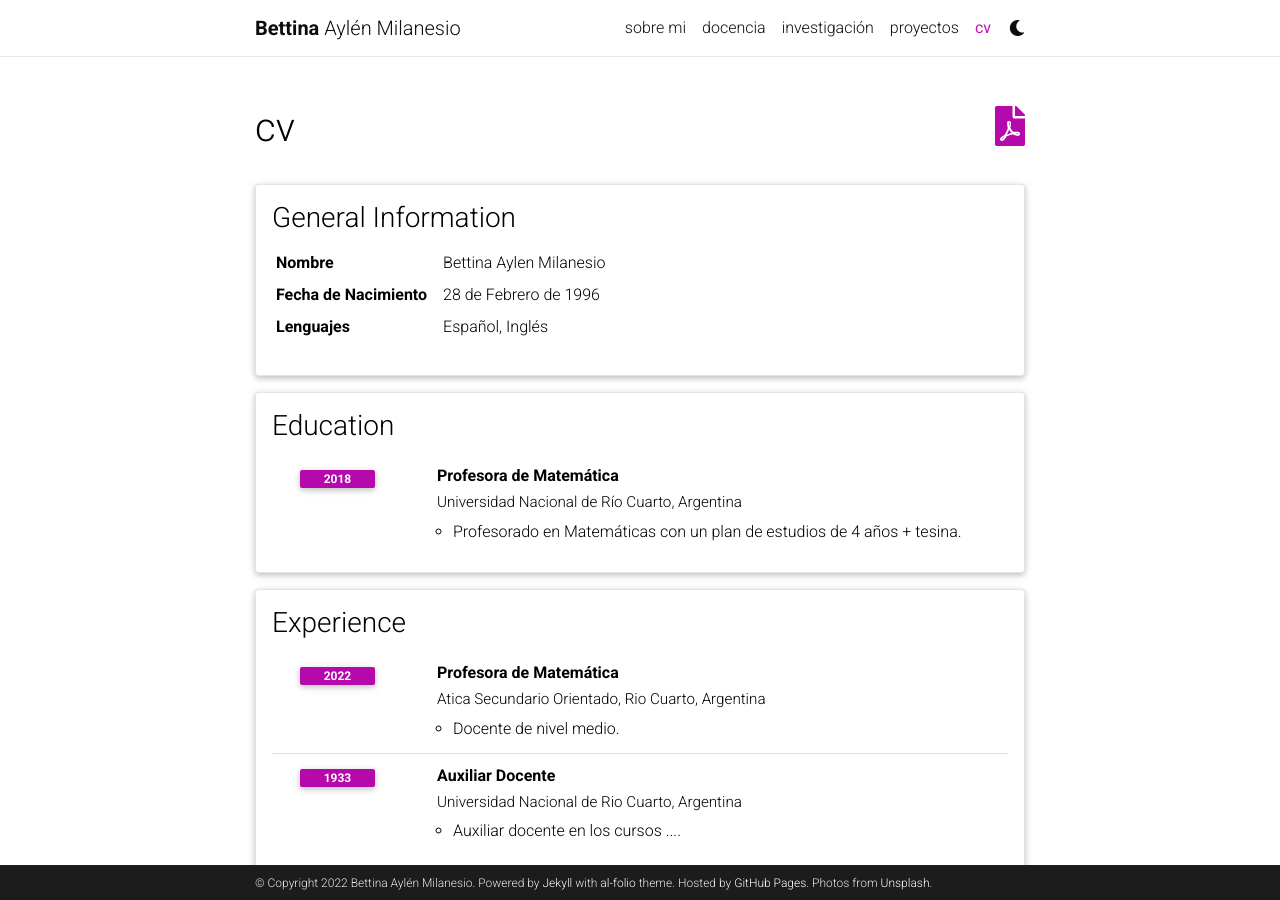
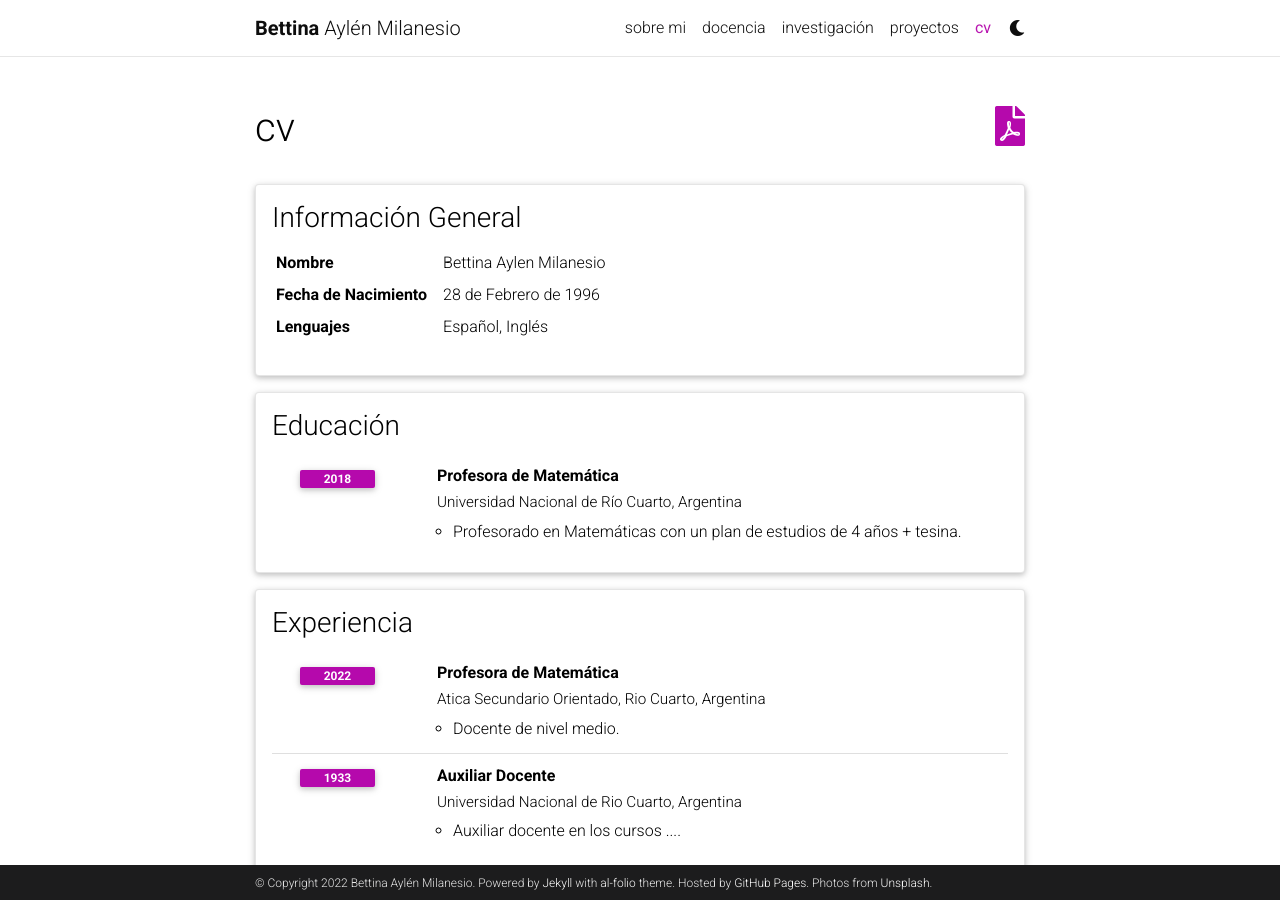
Before and after one commit to bmilanesio/bmilanesio.github.io, a Jekyll site: the page built from _pages/cv.md, in a window 1280 px wide and 900 px high. Built offline with Jekyll 4.4.1, drawn with Linux system fonts in a browser that asks for light colours; comment, search, counter and statistics services are not loaded; a style sheet for code colours, icons or effects is not loaded.

Commit message:
Update cv

```diff
--- a/_data/cv.yml
+++ b/_data/cv.yml
@@ -1,4 +1,4 @@
-- title: General Information
+- title: Información General
   type: map
   contents:
     - name: Nombre
@@ -8,7 +8,7 @@
     - name: Lenguajes
       value: Español, Inglés
 
-- title: Education
+- title: Educación
   type: time_table
   contents:
     - title: Profesora de Matemática
@@ -17,7 +17,7 @@
       description:
         - Profesorado en Matemáticas con un plan de estudios de 4 años + tesina.
 
-- title: Experience
+- title: Experiencia
   type: time_table
   contents:
     - title: Profesora de Matemática
```
